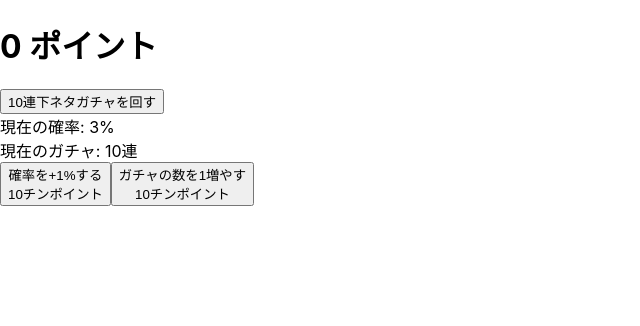
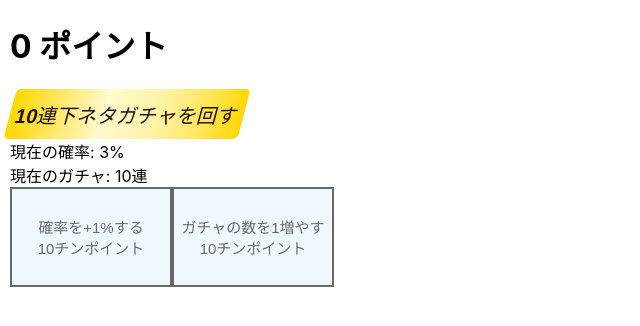
Before and after one commit to michirakara/incremental-gacha, a React (Create React App) app: page / in a window 1280 px wide. Shown: the top 326 px of the page, without its empty margins (0-640 px from the left). Built offline with nearby package versions, Linux system fonts and the light colour scheme.

Commit message:
uiの改善

```diff
--- a/src/App.css
+++ b/src/App.css
@@ -13,10 +13,43 @@
     animation: rainbow 0.3s linear infinite;
 }
 
+.gacha-button{
+    border: none;
+    border-radius:5px;
+    height: 50px;
+    font-size: 20px;
+    font-weight:400;
+    color: #201000;
+    transform:skew(-15deg);
+    background: -moz-linear-gradient(left,gold,lemonchiffon,80%,gold);
+    background: -webkit-linear-gradient(left,gold,lemonchiffon,80%,gold);
+    background: linear-gradient(to right,gold,lemonchiffon,80%,gold);
+}
+.gacha-button .number{
+    font-weight:bold;
+}
+
+.upgrade-button{
+    font-size: 15px;
+    width: 162px;
+    height: 100px;
+}
+.upgrade-button.disabled{
+    color: dimgray;
+    background: aliceblue;
+    border: 2px solid dimgray;
+}
+.upgrade-button.enabled{
+    color: black;
+    background: lightskyblue;
+    border: 2px solid black;
+}
+
 @keyframes rainbow{
     to {background-position-x: 200%;}
 }
 
 body{
+    margin:10px;
     white-space:normal;
 }
--- a/src/App.js
+++ b/src/App.js
@@ -2,15 +2,19 @@ import React, { useState } from 'react'
 import './App.css';
 
 function GachaButton({ren,onClick}){
-    return <button className="gacha-button" onClick={onClick}>{ren}連下ネタガチャを回す</button>;
+    return <button className="gacha-button" onClick={onClick}><span className="number">{ren}</span>連下ネタガチャを回す</button>;
 }
 
-function ProbUpgrade({onClick,cost}){
-    return <button className="prob-upgrade upgrade-button" onClick={onClick}>確率を+1%する<br/>{cost}チンポイント</button>
+function ProbUpgrade({onClick,cost,isEnabled}){
+    console.log(isEnabled);
+    if(isEnabled)return <button className="prob-upgrade upgrade-button enabled" onClick={onClick}>確率を+1%する<br/>{cost}チンポイント</button>
+    else return <button className="prob-upgrade upgrade-button disabled" onClick={onClick}>確率を+1%する<br/>{cost}チンポイント</button>
 }
 
-function RenUpgrade({onClick,cost}){
-    return <button className="ren-upgrade upgrade-button" onClick={onClick}>ガチャの数を1増やす<br/>{cost}チンポイント</button>
+function RenUpgrade({onClick,cost,isEnabled}){
+    console.log(isEnabled);
+    if(isEnabled)return <button className="ren-upgrade upgrade-button enabled" onClick={onClick}>ガチャの数を1増やす<br/>{cost}チンポイント</button>
+    else return <button className="ren-upgrade upgrade-button disabled" onClick={onClick}>ガチャの数を1増やす<br/>{cost}チンポイント</button>
 }
 
 
@@ -77,8 +81,8 @@ export default function Game(){
                 現在のガチャ: {ren}連
             </div>
             <div className="upgrades">
-                <ProbUpgrade onClick={() => probUpgrade()} cost={probUpgradeCost}/>
-                <RenUpgrade onClick={() => renUpgrade()} cost={renUpgradeCost}/>
+                <ProbUpgrade onClick={() => probUpgrade()} cost={probUpgradeCost} isEnabled={probUpgradeCost<=chinpoint}/>
+                <RenUpgrade onClick={() => renUpgrade()} cost={renUpgradeCost} isEnabled={renUpgradeCost<=chinpoint}/>
             </div>
         </>
     );
```
Also changed, not shown: 11 other files (tests, documents, lock files or other folders).
